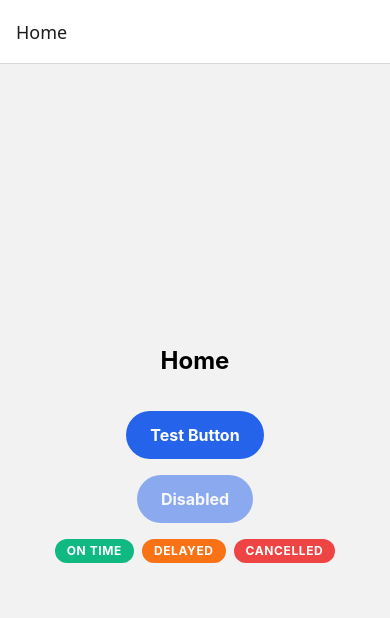
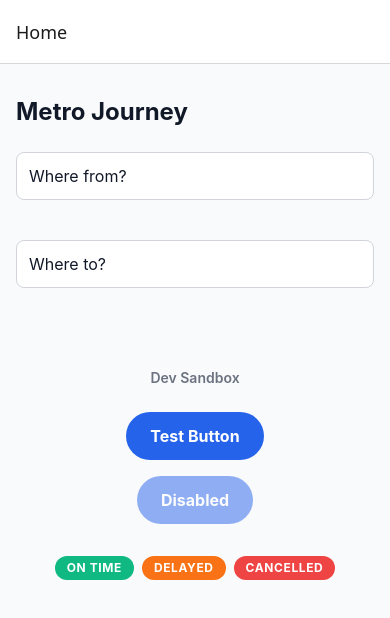
Before and after one commit to abcra118/superability, a React Native app: screen /Home in a window 390 px wide. Shown: the top 618 px of the page. Built offline with nearby package versions, Linux system fonts and the light colour scheme.

Commit message:
feat(SUP-7): Address Search Autocomplete
Implemented autocomplete dropdown using Mapbox forward geocoding with bounding box and proximity constraints for Melbourne.

```diff
--- /dev/null
+++ b/src/components/search/AddressAutocomplete.tsx
@@ -0,0 +1,175 @@
+import React, { useState, useEffect, useRef } from "react";
+import { View, TextInput, FlatList, Text, TouchableOpacity, ActivityIndicator } from "react-native";
+import { useDebounce } from "../../hooks/useDebounce";
+
+interface Location {
+  name: string;
+  lat: number;
+  lng: number;
+}
+
+interface AddressAutocompleteProps {
+  placeholder: string;
+  onSelect: (location: Location) => void;
+  value?: string;
+}
+
+interface MapboxFeature {
+  id: string;
+  geometry: {
+    coordinates: [number, number];
+  };
+  properties: {
+    name: string;
+    full_address?: string;
+  };
+}
+
+const MAPBOX_URL = "https://api.mapbox.com/search/geocode/v6/forward";
+const COUNTRY = "au";
+// Greater Melbourne bounding box and CBD proximity for strict localized routing
+const PROXIMITY = "144.9631,-37.8136";
+const BBOX = "144.3336,-38.5020,145.8642,-37.1750";
+
+export const AddressAutocomplete = ({ placeholder, onSelect, value = "" }: AddressAutocompleteProps) => {
+  const [query, setQuery] = useState(value);
+  const [results, setResults] = useState<MapboxFeature[]>([]);
+  const [loading, setLoading] = useState(false);
+  const [showDropdown, setShowDropdown] = useState(false);
+
+  const isSelecting = useRef(false);
+  const abortControllerRef = useRef<AbortController | null>(null);
+
+  const debouncedQuery = useDebounce(query, 400); // Trigger slightly faster for perceived performance
+
+  // Sync external value dynamically
+  useEffect(() => {
+    if (value !== query) {
+      setQuery(value);
+    }
+  }, [value]);
+
+  useEffect(() => {
+    // Prevent fetching if the change was triggered by a user selection or query is too short
+    if (isSelecting.current) return;
+
+    if (!debouncedQuery || debouncedQuery.trim().length < 3) {
+      setResults([]);
+      setShowDropdown(false);
+      return;
+    }
+
+    const fetchAddresses = async () => {
+      setLoading(true);
+
+      // Cancel previous pending request to prevent data race conditions
+      if (abortControllerRef.current) {
+        abortControllerRef.current.abort();
+      }
+      abortControllerRef.current = new AbortController();
+
+      try {
+        const token = process.env.EXPO_PUBLIC_MAPBOX_TOKEN;
+        if (!token) {
+          console.warn("Missing Mapbox token in environment variables.");
+          return;
+        }
+
+        const url = `${MAPBOX_URL}?q=${encodeURIComponent(debouncedQuery)}&country=${COUNTRY}&proximity=${PROXIMITY}&bbox=${BBOX}&access_token=${token}`;
+
+        const response = await fetch(url, { signal: abortControllerRef.current.signal });
+        const data = await response.json();
+
+        if (data?.features?.length > 0) {
+          setResults(data.features);
+          setShowDropdown(true);
+        } else {
+          setResults([]);
+        }
+      } catch (error: any) {
+        // Ignore AbortError caused by race condition cancellations
+        if (error.name !== "AbortError") {
+          console.error("Mapbox Geocoding Error:", error);
+        }
+      } finally {
+        setLoading(false);
+      }
+    };
+
+    fetchAddresses();
+
+    // Cleanup function strictly for unmounting
+    return () => {
+      if (abortControllerRef.current) {
+        abortControllerRef.current.abort();
+      }
+    };
+  }, [debouncedQuery]);
+
+  const handleSelect = (feature: MapboxFeature) => {
+    const [lng, lat] = feature.geometry.coordinates;
+    const name = feature.properties.full_address || feature.properties.name;
+
+    isSelecting.current = true;
+    setQuery(name);
+    setShowDropdown(false);
+    onSelect({ name, lat, lng });
+  };
+
+  const clearInput = () => {
+    isSelecting.current = false;
+    setQuery("");
+    setResults([]);
+    setShowDropdown(false);
+  };
+
+  return (
+    <View className="w-full relative justify-center mb-4" style={{ zIndex: 100, elevation: 5 }}>
+      <View className="flex-row items-center border border-gray-300 rounded-lg bg-white px-3 py-2 h-12">
+        <TextInput
+          className="flex-1 text-base text-gray-900"
+          placeholder={placeholder}
+          value={query}
+          onChangeText={(text) => {
+            isSelecting.current = false;
+            setQuery(text);
+            if (text.length >= 3) setShowDropdown(true);
+          }}
+          onFocus={() => {
+            if (results.length > 0 && query.length >= 3) setShowDropdown(true);
+          }}
+        />
+        {query.length > 0 && !loading && (
+          <TouchableOpacity onPress={clearInput} className="px-2">
+            <Text className="text-gray-400 text-lg font-bold">×</Text>
+          </TouchableOpacity>
+        )}
+        {loading && <ActivityIndicator size="small" color="#4F46E5" className="ml-2" />}
+      </View>
+
+      {showDropdown && results.length > 0 && (
+        <View
+          className="absolute left-0 right-0 max-h-60 bg-white border border-gray-200 rounded-lg shadow-lg"
+          style={{ position: "absolute", top: 56, zIndex: 9999, elevation: 10 }}
+        >
+          <FlatList
+            data={results}
+            keyExtractor={(item) => item.id}
+            renderItem={({ item }) => (
+              <TouchableOpacity
+                className="p-3 border-b border-gray-100 active:bg-gray-50"
+                onPress={() => handleSelect(item)}
+              >
+                <Text className="text-base text-gray-800" numberOfLines={1}>
+                  {item.properties.full_address || item.properties.name}
+                </Text>
+              </TouchableOpacity>
+            )}
+            keyboardShouldPersistTaps="handled"
+            nestedScrollEnabled={true}
+          />
+        </View>
+      )}
+    </View>
+  );
+};
--- /dev/null
+++ b/src/hooks/useDebounce.ts
@@ -0,0 +1,17 @@
+import { useState, useEffect } from "react";
+
+export function useDebounce<T>(value: T, delay: number): T {
+  const [debouncedValue, setDebouncedValue] = useState<T>(value);
+
+  useEffect(() => {
+    const handler = setTimeout(() => {
+      setDebouncedValue(value);
+    }, delay);
+
+    return () => {
+      clearTimeout(handler);
+    };
+  }, [value, delay]);
+
+  return debouncedValue;
+}
--- a/src/navigation/AppNavigator.tsx
+++ b/src/navigation/AppNavigator.tsx
@@ -1,8 +1,7 @@
 import React from "react";
 import { createNativeStackNavigator } from "@react-navigation/native-stack";
 import { Text, View } from "react-native";
-import { PrimaryButton } from "../components/ui/PrimaryButton";
-import { StatusBadge } from "../components/ui/StatusBadge";
+import { HomeScreen } from "../screens/HomeScreen";
 
 const Stack = createNativeStackNavigator();
 
@@ -12,26 +11,13 @@ const PlaceholderScreen = ({ title }: { title: string }) => (
   </View>
 );
 
-const Home = () => (
-  <View style={{ flex: 1, justifyContent: "center", alignItems: "center", gap: 16 }}>
-    <Text style={{ fontSize: 24, fontWeight: 'bold', marginBottom: 20 }}>Home</Text>
-    <PrimaryButton title="Test Button" onPress={() => console.log('pressed')} />
-    <PrimaryButton title="Disabled" disabled onPress={() => {}} />
-    <View style={{ flexDirection: 'row', gap: 8 }}>
-      <StatusBadge status="ON_TIME" />
-      <StatusBadge status="DELAYED" />
-      <StatusBadge status="CANCELLED" />
-    </View>
-  </View>
-);
-
 const Results = () => <PlaceholderScreen title="Results" />;
 const JourneyGuide = () => <PlaceholderScreen title="JourneyGuide" />;
 
 export const AppNavigator = () => {
   return (
     <Stack.Navigator initialRouteName="Home">
-      <Stack.Screen name="Home" component={Home} />
+      <Stack.Screen name="Home" component={HomeScreen} />
       <Stack.Screen name="Results" component={Results} />
       <Stack.Screen name="JourneyGuide" component={JourneyGuide} />
     </Stack.Navigator>
--- /dev/null
+++ b/src/screens/HomeScreen.tsx
@@ -0,0 +1,43 @@
+import React from "react";
+import { View, Text } from "react-native";
+import { useJourneyStore } from "../store/useJourneyStore";
+import { AddressAutocomplete } from "../components/search/AddressAutocomplete";
+import { PrimaryButton } from "../components/ui/PrimaryButton";
+import { StatusBadge } from "../components/ui/StatusBadge";
+
+export const HomeScreen = () => {
+  const { origin, destination, setOrigin, setDestination } = useJourneyStore();
+
+  return (
+    <View className="flex-1 px-4 py-8 bg-gray-50">
+      <Text className="text-2xl font-bold mb-6 text-gray-900">Metro Journey</Text>
+
+      <View className="mb-6 z-50 relative" style={{ zIndex: 50, elevation: 5 }}>
+        <AddressAutocomplete
+          placeholder="Where from?"
+          onSelect={setOrigin}
+          value={origin?.name}
+        />
+      </View>
+
+      <View className="mb-8 z-40 relative" style={{ zIndex: 40, elevation: 4 }}>
+        <AddressAutocomplete
+          placeholder="Where to?"
+          onSelect={setDestination}
+          value={destination?.name}
+        />
+      </View>
+
+      <View className="flex-col items-center gap-4 mt-8" style={{ zIndex: 1, elevation: 1 }}>
+        <Text className="text-sm font-semibold text-gray-500 mb-2">Dev Sandbox</Text>
+        <PrimaryButton title="Test Button" onPress={() => console.log("pressed")} />
+        <PrimaryButton title="Disabled" disabled onPress={() => {}} />
+        <View className="flex-row gap-2 mt-4">
+          <StatusBadge status="ON_TIME" />
+          <StatusBadge status="DELAYED" />
+          <StatusBadge status="CANCELLED" />
+        </View>
+      </View>
+    </View>
+  );
+};
```
Also changed, not shown: 1 other file (tests, documents, lock files or other folders).
